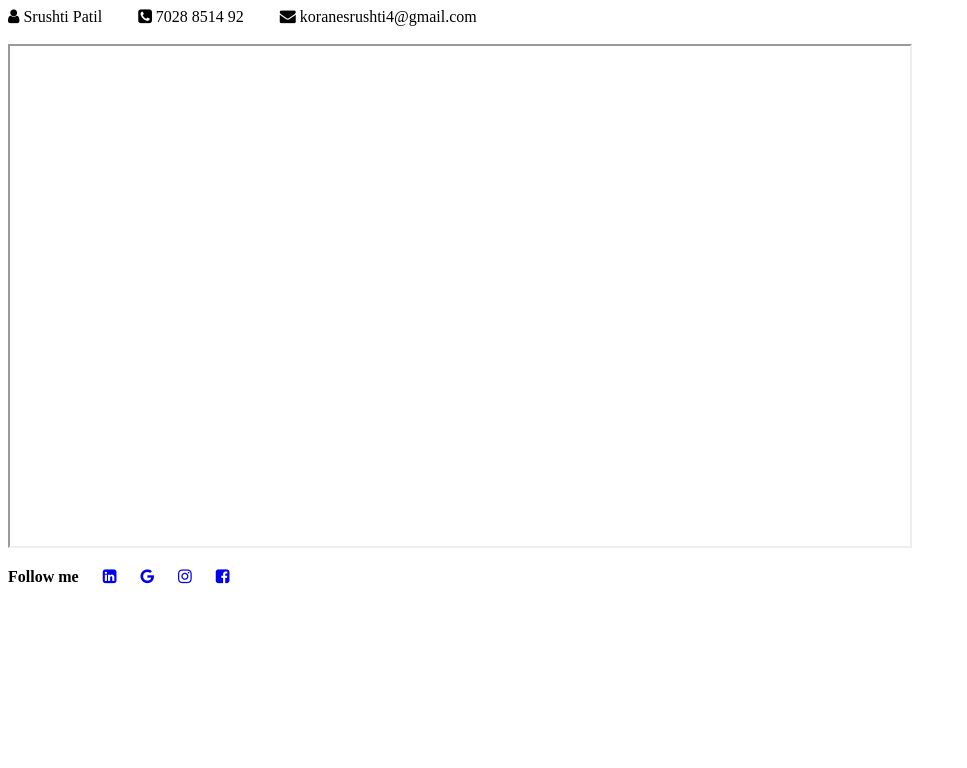
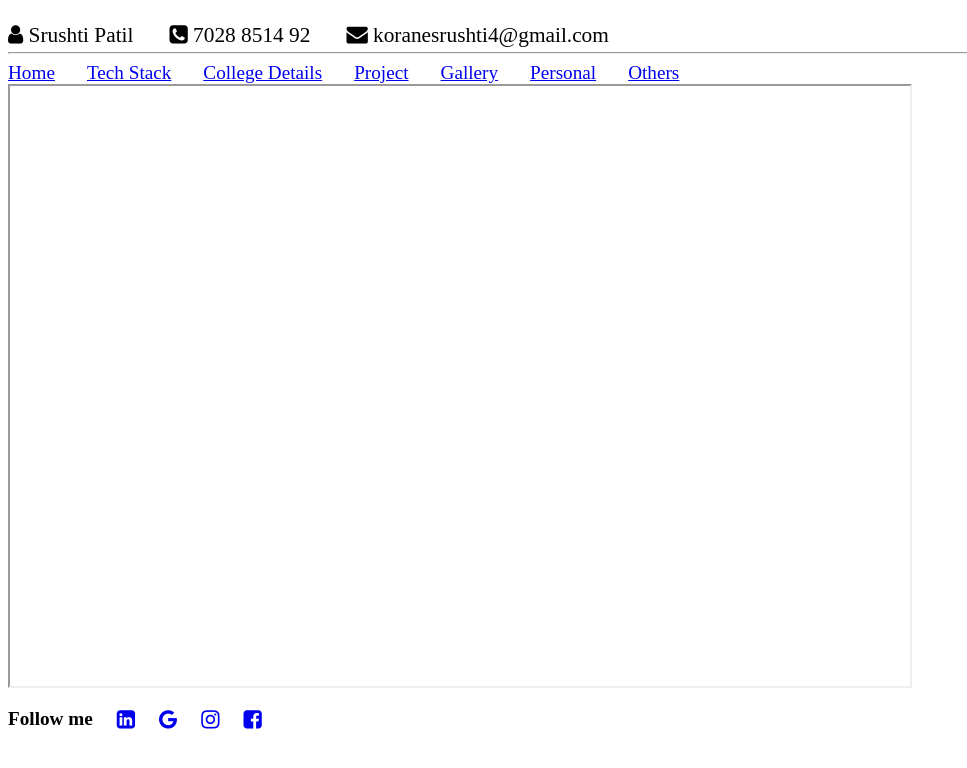
Before and after one commit to srushtikorane45/MyProfile, a plain HTML site: page index.html in a window 1280 px wide. Shown: the whole page, without its empty margins (0-967 px from the left). Drawn offline with Linux system fonts and the light colour scheme.

Commit message:
Navigation details added
Navigation details added

```diff
--- a/index.html
+++ b/index.html
@@ -5,18 +5,27 @@
 
     </head>
     <body>
-        <header>
-            <i class="fa fa-user " aria-hidden="true">  Srushti Patil</i> &nbsp; &nbsp; &nbsp; &nbsp;
-            <i class="fa fa-phone-square" aria-hidden="true"> 7028 8514 92</i> &nbsp; &nbsp; &nbsp; &nbsp;
-            <i class="fa fa-envelope " aria-hidden="true">  koranesrushti4@gmail.com</i>
-        </header><br>
-        <iframe width="900px" height="500px"></iframe>
+       <br> <header>
+            <i class="fa fa-user fa-lg" aria-hidden="true">  Srushti Patil</i> &nbsp; &nbsp; &nbsp; &nbsp;
+            <i class="fa fa-phone-square fa-lg" aria-hidden="true"> 7028 8514 92</i> &nbsp; &nbsp; &nbsp; &nbsp;
+            <i class="fa fa-envelope fa-lg" aria-hidden="true">  koranesrushti4@gmail.com</i>
+        </header><hr>
+        <nav>
+            <a href="home.html" target="my_frame"><big>Home</big></a>&nbsp; &nbsp; &nbsp; &nbsp;
+            <a href="techStack.html" target="my_frame"><big>Tech Stack</big></a>&nbsp; &nbsp; &nbsp; &nbsp;
+            <a href="college_details.html" target="my_frame"><big>College Details</big></a>&nbsp; &nbsp; &nbsp; &nbsp;
+            <a href="coursesWithDataStructures.html" target="my_frame"><big>Project</big></a>&nbsp; &nbsp; &nbsp; &nbsp;
+            <a href="gallary.html" target="my_frame"><big>Gallery</big></a>&nbsp; &nbsp; &nbsp; &nbsp;
+            <a href="personalDetails.html" target="my_frame"><big>Personal</big></a>&nbsp; &nbsp; &nbsp; &nbsp;
+            <a href="info.html" target="my_frame"><big>Others</big></a>
+        </nav>
+        <iframe  name="my_frame"width="900px" height="600px"></iframe>
         <footer>
-            <p><strong>Follow me</strong>&nbsp; &nbsp; &nbsp;
-            <a href="https://www.linkedin.com/" target="_blank"><i class="fa fa-linkedin-square " aria-hidden="true"></i></a>&nbsp; &nbsp; &nbsp;
-            <a href="https://www.google.co.in" target="_blank"><i class="fa fa-google " aria-hidden="true"></i></a>&nbsp; &nbsp; &nbsp;
-            <a href="https://www.instagram.com" target="_blank"><i class="fa fa-instagram " aria-hidden="true"></i></a>&nbsp; &nbsp; &nbsp;
-            <a href="https://www.facebook.com/" target="_blank"><i class="fa fa-facebook-square " aria-hidden="true"></i></a>
+            <p><big><strong>Follow me</strong></big>&nbsp; &nbsp; &nbsp;
+            <a href="https://www.linkedin.com/" target="_blank"><i class="fa fa-linkedin-square fa-lg" aria-hidden="true"></i></a>&nbsp; &nbsp; &nbsp;
+            <a href="https://www.google.co.in" target="_blank"><i class="fa fa-google fa-lg" aria-hidden="true"></i></a>&nbsp; &nbsp; &nbsp;
+            <a href="https://www.instagram.com" target="_blank"><i class="fa fa-instagram fa-lg" aria-hidden="true"></i></a>&nbsp; &nbsp; &nbsp;
+            <a href="https://www.facebook.com/" target="_blank"><i class="fa fa-facebook-square fa-lg" aria-hidden="true"></i></a>
         </p>
 
 
```
